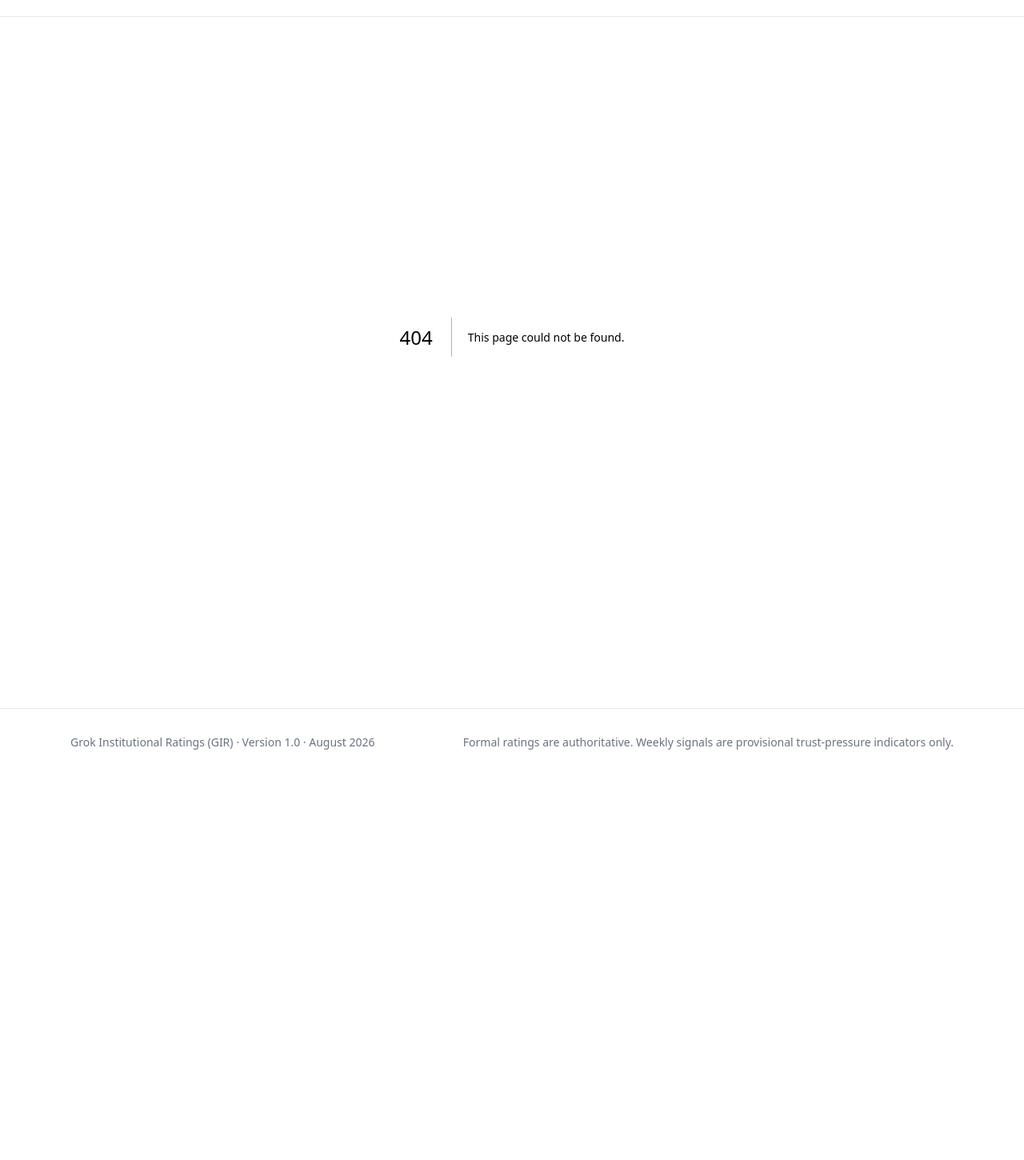
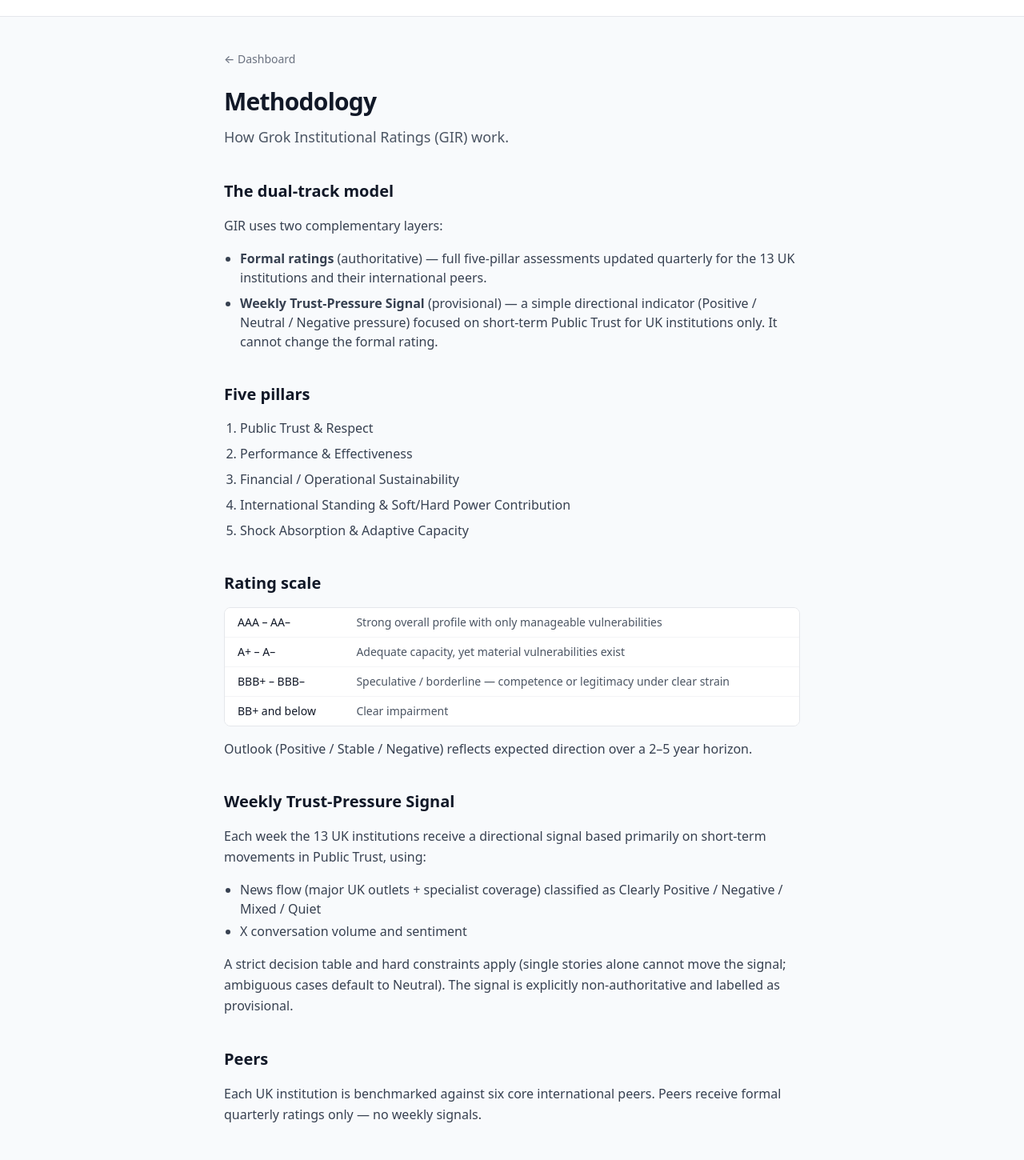
Before and after one commit to stumpyuk1/gir-institutional-ratings, a Next.js app: page /methodology in a window 1280 px wide. Before the commit this address had no page. Shown: the part 44-1494 px from the top of the page at 80% size. Before the commit the page ends 1014 px from the top, so only its background shows below. Built offline with nearby package versions, Linux system fonts and the light colour scheme.

Commit message:
Add methodology page

```diff
--- /dev/null
+++ b/app/methodology/page.tsx
@@ -0,0 +1,113 @@
+import Link from "next/link";
+
+export default function MethodologyPage() {
+  return (
+    <div className="mx-auto max-w-3xl px-4 py-10 sm:px-6">
+      <Link
+        href="/"
+        className="text-sm font-medium text-gray-500 hover:text-gray-800"
+      >
+        ← Dashboard
+      </Link>
+
+      <h1 className="mt-6 text-3xl font-bold tracking-tight text-gray-900">
+        Methodology
+      </h1>
+      <p className="mt-3 text-lg text-gray-600">
+        How Grok Institutional Ratings (GIR) work.
+      </p>
+
+      <section className="mt-10 space-y-4">
+        <h2 className="text-xl font-semibold text-gray-900">The dual-track model</h2>
+        <p className="text-gray-700 leading-relaxed">
+          GIR uses two complementary layers:
+        </p>
+        <ul className="list-disc space-y-2 pl-5 text-gray-700">
+          <li>
+            <strong>Formal ratings</strong> (authoritative) — full five-pillar assessments updated quarterly for the 13 UK institutions and their international peers.
+          </li>
+          <li>
+            <strong>Weekly Trust-Pressure Signal</strong> (provisional) — a simple directional indicator (Positive / Neutral / Negative pressure) focused on short-term Public Trust for UK institutions only. It cannot change the formal rating.
+          </li>
+        </ul>
+      </section>
+
+      <section className="mt-10 space-y-4">
+        <h2 className="text-xl font-semibold text-gray-900">Five pillars</h2>
+        <ol className="list-decimal space-y-2 pl-5 text-gray-700">
+          <li>Public Trust & Respect</li>
+          <li>Performance & Effectiveness</li>
+          <li>Financial / Operational Sustainability</li>
+          <li>International Standing & Soft/Hard Power Contribution</li>
+          <li>Shock Absorption & Adaptive Capacity</li>
+        </ol>
+      </section>
+
+      <section className="mt-10 space-y-4">
+        <h2 className="text-xl font-semibold text-gray-900">Rating scale</h2>
+        <div className="overflow-hidden rounded-lg border border-gray-200 text-sm">
+          <table className="min-w-full divide-y divide-gray-200">
+            <tbody className="divide-y divide-gray-100 bg-white">
+              <tr>
+                <td className="px-4 py-2 font-medium">AAA – AA–</td>
+                <td className="px-4 py-2 text-gray-600">Strong overall profile with only manageable vulnerabilities</td>
+              </tr>
+              <tr>
+                <td className="px-4 py-2 font-medium">A+ – A–</td>
+                <td className="px-4 py-2 text-gray-600">Adequate capacity, yet material vulnerabilities exist</td>
+              </tr>
+              <tr>
+                <td className="px-4 py-2 font-medium">BBB+ – BBB–</td>
+                <td className="px-4 py-2 text-gray-600">Speculative / borderline — competence or legitimacy under clear strain</td>
+              </tr>
+              <tr>
+                <td className="px-4 py-2 font-medium">BB+ and below</td>
+                <td className="px-4 py-2 text-gray-600">Clear impairment</td>
+              </tr>
+            </tbody>
+          </table>
+        </div>
+        <p className="text-gray-700">
+          Outlook (Positive / Stable / Negative) reflects expected direction over a 2–5 year horizon.
+        </p>
+      </section>
+
+      <section className="mt-10 space-y-4">
+        <h2 className="text-xl font-semibold text-gray-900">Weekly Trust-Pressure Signal</h2>
+        <p className="text-gray-700 leading-relaxed">
+          Each week the 13 UK institutions receive a directional signal based primarily on short-term movements in Public Trust, using:
+        </p>
+        <ul className="list-disc space-y-1 pl-5 text-gray-700">
+          <li>News flow (major UK outlets + specialist coverage) classified as Clearly Positive / Negative / Mixed / Quiet</li>
+          <li>X conversation volume and sentiment</li>
+        </ul>
+        <p className="text-gray-700 leading-relaxed">
+          A strict decision table and hard constraints apply (single stories alone cannot move the signal; ambiguous cases default to Neutral). The signal is explicitly non-authoritative and labelled as provisional.
+        </p>
+      </section>
+
+      <section className="mt-10 space-y-4">
+        <h2 className="text-xl font-semibold text-gray-900">Peers</h2>
+        <p className="text-gray-700 leading-relaxed">
+          Each UK institution is benchmarked against six core international peers. Peers receive formal quarterly ratings only — no weekly signals.
+        </p>
+      </section>
+
+      <section className="mt-10 space-y-4">
+        <h2 className="text-xl font-semibold text-gray-900">Limitations</h2>
+        <p className="text-gray-700 leading-relaxed">
+          GIR ratings are qualitative and interpretive. They prioritise long-run trends and institutional capacity over short-term politics. Modest differences between careful analysts are expected. The weekly signal reflects media and social attention and can be noisy; the formal rating remains the sole authoritative judgement.
+        </p>
+      </section>
+
+      <div className="mt-12 text-center">
+        <Link
+          href="/"
+          className="text-sm font-medium text-gray-600 hover:text-gray-900"
+        >
+          ← Back to dashboard
+        </Link>
+      </div>
+    </div>
+  );
+}
```
